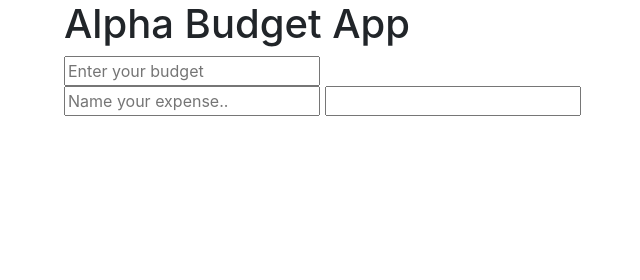
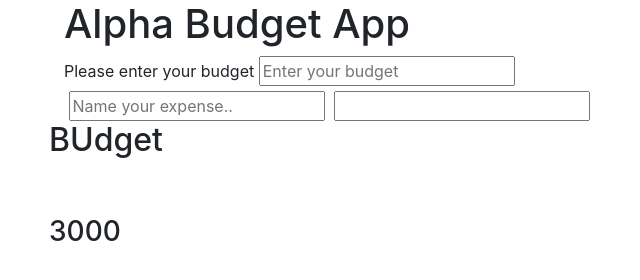
Before and after one commit to ealpha072/Budget-App, a plain HTML site: page index.html in a window 1280 px wide. Shown: the whole page, without its empty margins (21-661 px from the left). Drawn offline with nearby package versions, Linux system fonts and the light colour scheme.

Commit message:
Updated classes

```diff
--- a/index.html
+++ b/index.html
@@ -10,13 +10,28 @@
 <body>
     <div class="container">
         <h1 class="mainheader">Alpha Budget App</h1>
-        <div class="budget">
-            <input type="number" placeholder="Enter your budget">
+        <div class="left-side">
+            <div class="budget">
+                <label for="enter-buget">Please enter your budget</label>
+                <input type="number" class="figure" placeholder="Enter your budget">
+            </div>
+            <div class="expenses">
+                <label for="enter-expense-name"></label>
+                <input type="text" placeholder="Name your expense..">
+                <label for="enter-expense-amount"></label>
+                <input type="number">
+            </div>
         </div>
-        <div class="expenses">
-            <input type="text" placeholder="Name your expense..">
-            <input type="number">
+        <div class="right-side">
+            <div class="row">
+                <div class="budget-number">
+                    <h2>BUdget</h2><br>
+                    <i></i><br>
+                    <h3 class="figure">3000</h3>
+                </div>
+            </div>
         </div>
+
     </div>
     <script src="main.js"></script>
 </body>
```
